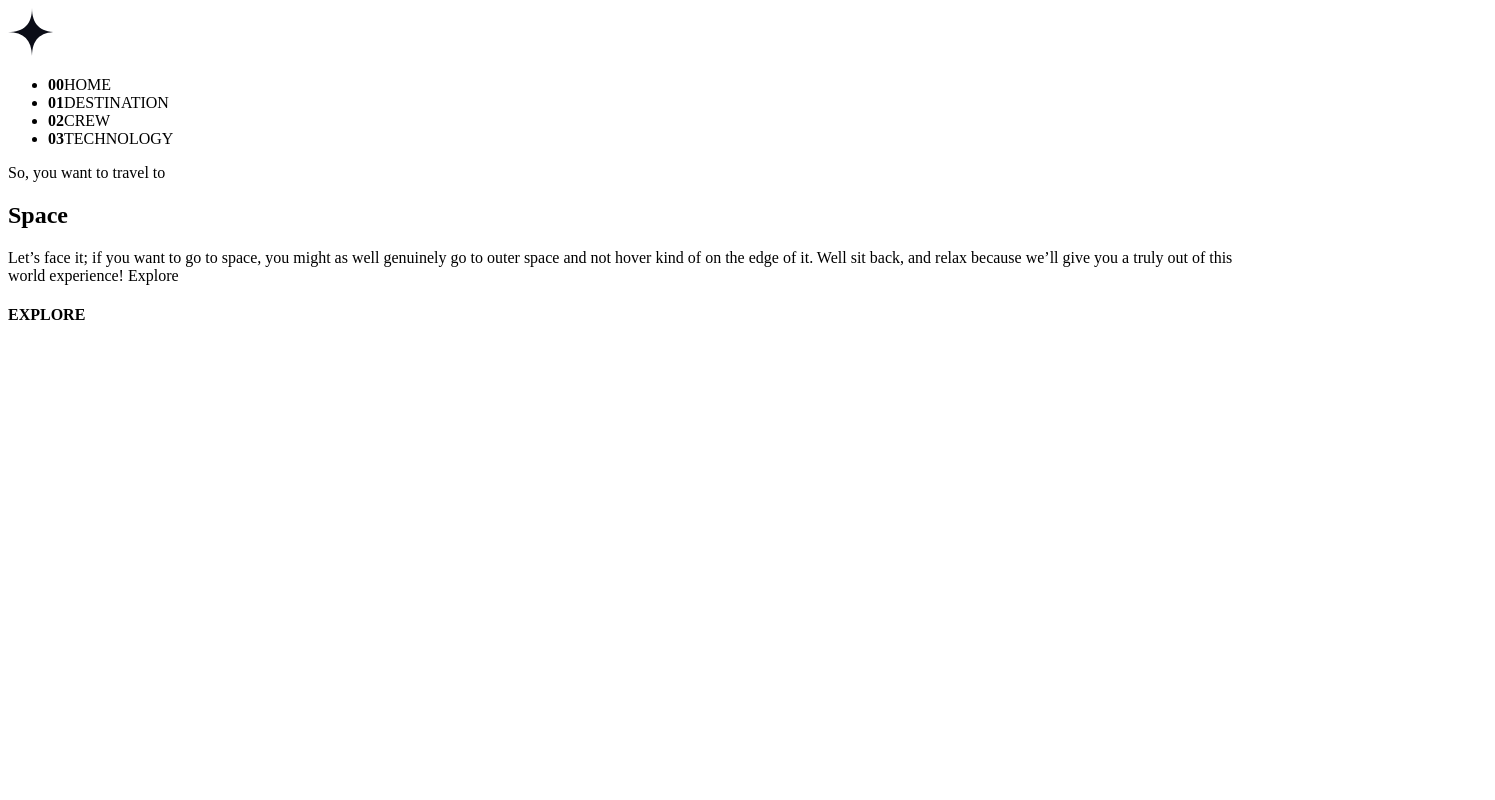
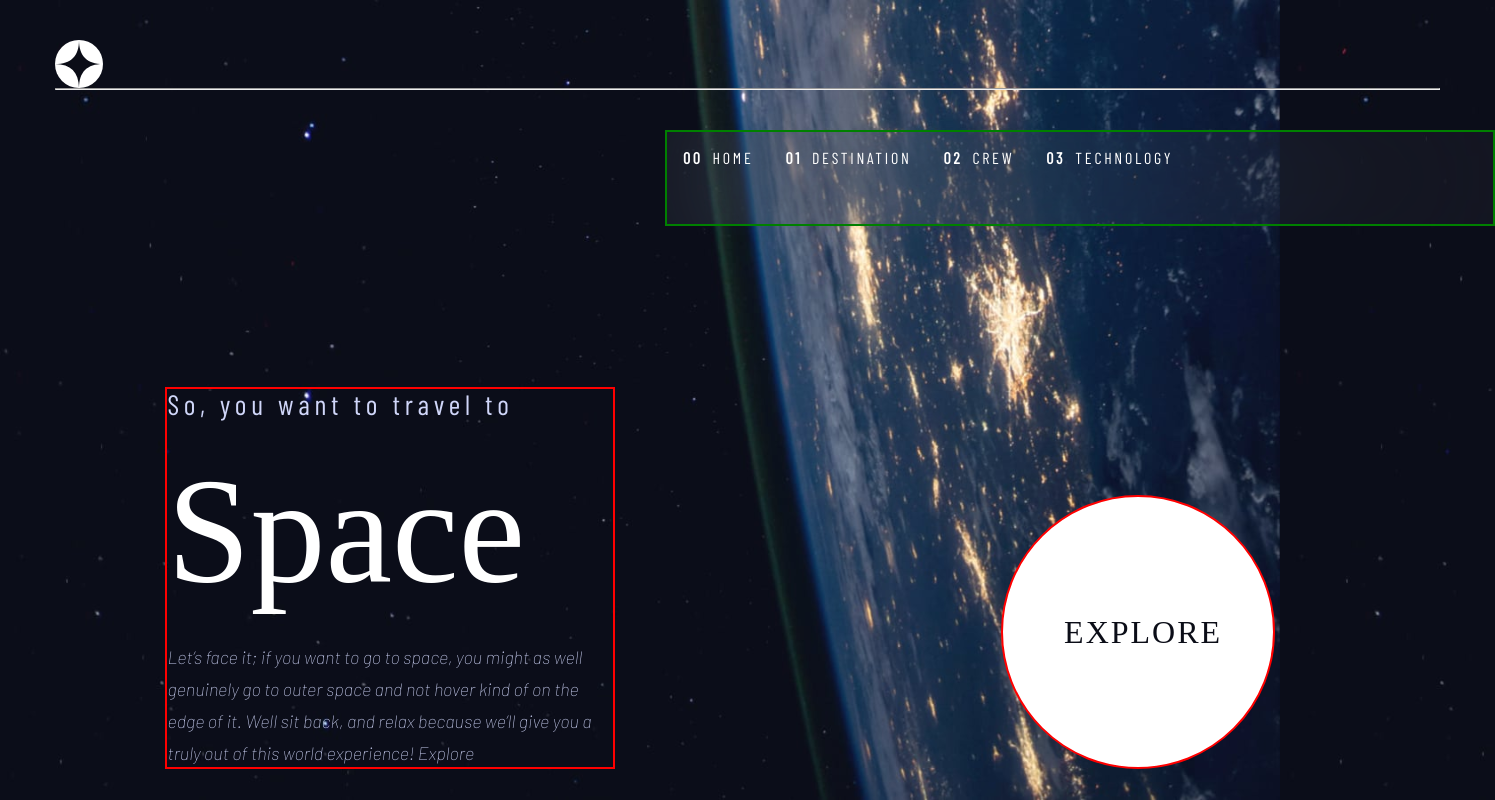
Before and after one commit to 55Nights/space-station, a plain HTML site: page index.html in a window 1280 px wide. Shown: the whole page, 1495 px wide, since content can reach past the window. Drawn offline with nearby package versions, Linux system fonts and the light colour scheme; a web font is replaced by a local one.

Commit message:
index-page commit

```diff
--- a/index.html
+++ b/index.html
@@ -5,12 +5,16 @@
     <meta http-equiv="X-UA-Compatible" content="IE=edge">
     <meta name="viewport" content="width=device-width, initial-scale=1.0">
     <link rel="shortcut icon" href="./assets/favicon-32x32.png" type="image/png">
+    <link rel="stylesheet" href="style.css">
+    <link href="https://fonts.googleapis.com/css2?family=Barlow+Condensed:ital@0;1&family=Barlow:ital,wght@1,100&display=swap" rel="stylesheet">
+    <link href="https://fonts.googleapis.com/css2?family=Barlow+Condensed:ital@0;1&family=Barlow:ital,wght@1,100&family=Bellefair&display=swap" rel="stylesheet">
     <title>SPACE-Home</title>
 </head>
 <body>
  <header>
      <nav>
          <div class="logo"><img src="./assets/shared/logo.svg" alt=" This is a picture of the logo"></div>
+         <hr>
          <ul>
              <li><strong>00</strong>HOME</li>
              <li><strong>01</strong>DESTINATION</li>
@@ -20,7 +24,7 @@
      </nav>
  </header>
  <section class="header">
-     <p>So, you want to travel to</p>
+     <p class=" intro">So, you want to travel to</p>
      <h2>Space</h2>
      <p class="body">Let’s face it; if you want to go to space,
          you might as well genuinely go to outer space and not hover
--- a/style.css
+++ b/style.css
@@ -0,0 +1,148 @@
+* {
+  padding: 0;
+  margin: 0;
+  box-sizing: border-box;
+  color: white;
+  list-style: none;
+  font-family: "Barlow Condensed", sans-serif;
+}
+body {
+  background-image: url(./assets/home/background-home-desktop.jpg);
+  position: relative;
+  background-size: cover;
+}
+nav {
+    position: absolute;
+width: 1385px;
+height: 96px;
+left: 55px;
+top: 40px;
+
+}
+.logo {
+  width: 48px;
+  height: 48px;
+  left: 55px;
+  top: 64px;
+}
+ul {
+    position: relative;
+    width: 830px;
+    height: 96px;
+    left: 610px;
+    top: 40px;
+
+    background: rgba(255, 255, 255, 0.04);
+    backdrop-filter: blur(81.5485px);
+  display: flex;
+  border:  2px solid green;
+}
+li {
+  margin: 1rem;
+  font-family: Barlow Condensed;
+font-style: normal;
+font-weight: normal;
+font-size: 16px;
+line-height: 19px;
+letter-spacing: 2.7px;
+
+color: #FFFFFF;
+
+}
+strong{
+    margin-right: 10px;
+}
+.header {
+  border: 2px solid red;
+  position: absolute;
+  width: 450px;
+  height: 382px;
+  left: 165px;
+  top: 387px;
+}
+p.intro {
+  position: absolute;
+  height: 34px;
+  left: 0.11%;
+  right: 15.67%;
+  top: calc(50% - 34px / 2 - 174px);
+
+  font-family: Barlow Condensed;
+  font-style: normal;
+  font-weight: normal;
+  font-size: 28px;
+  line-height: 34px;
+  /* identical to box height */
+
+  letter-spacing: 4.725px;
+
+  color: #d0d6f9;
+}
+h2 {
+    position: absolute;
+    height: 172px;
+    left: 0%;
+    right: 1.11%;
+    top: calc(50% - 172px/2 - 47px);
+
+    font-family: Bellefair;
+    font-style: normal;
+    font-weight: normal;
+    font-size: 150px;
+    line-height: 172px;
+    /* identical to box height */
+
+
+    color: white;
+
+}
+p.body {
+  position: absolute;
+  height: 128px;
+  left: 0.11%;
+  right: 1.22%;
+  top: calc(50% - 128px / 2 + 127px);
+
+  font-family: Barlow;
+  font-style: normal;
+  font-weight: normal;
+  font-size: 18px;
+  line-height: 32px;
+  /* or 178% */
+
+  color: #d0d6f9;
+}
+.button {
+  position: relative;
+  width: 274px;
+  height: 274px;
+  left: 1001px;
+  top: 495px;
+  border-radius: 50%;
+  background-color: white;
+  color: black;
+  border: 2px solid red;
+  text-align: center;
+
+}
+h4 {
+    position: absolute;
+    height: 37px;
+    left: 22.63%;
+    right: 23.36%;
+    top: calc(50% - 37px/2 + 0.5px);
+
+    font-family: Bellefair;
+    font-style: normal;
+    font-weight: normal;
+    font-size: 32px;
+    line-height: 37px;
+    /* identical to box height */
+
+    letter-spacing: 2px;
+
+    color: #0B0D17;
+
+
+
+}
```
